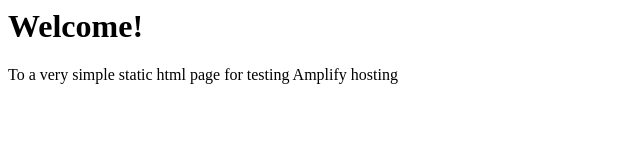
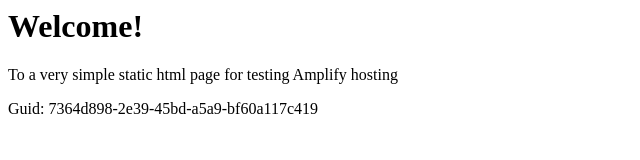
Before and after one commit to aws-aemilia-nrt/Github-PR-Commit-Integration-Test-DoNotTouch-v1-preprod-ap-northeast-1, a website: page src/index.html in a window 1280 px wide. Shown: the whole page, without its empty margins (0-640 px from the left). Drawn offline with Linux system fonts and the light colour scheme.

Commit message:
commit from integ tests

```diff
--- a/src/index.html
+++ b/src/index.html
@@ -1,3 +1,5 @@
+
+
 <html lang="en">
 
 <head>
@@ -10,6 +12,6 @@
 <body>
     <h1>Welcome!</h1>
     <p>To a very simple static html page for testing Amplify hosting</p>
-</body>
+    <p>Guid: 7364d898-2e39-45bd-a5a9-bf60a117c419</p></body>
 
 </html>
```
